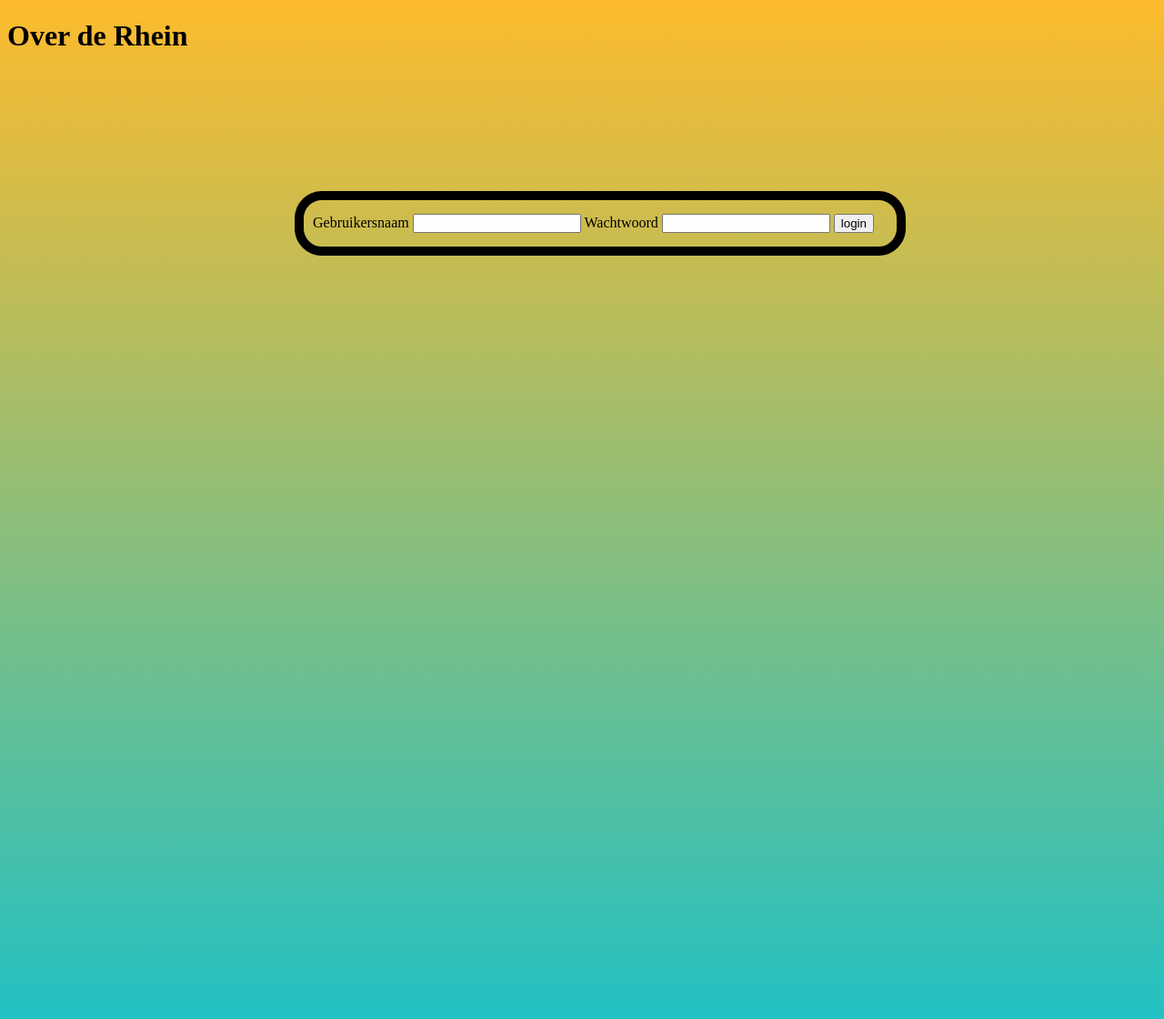
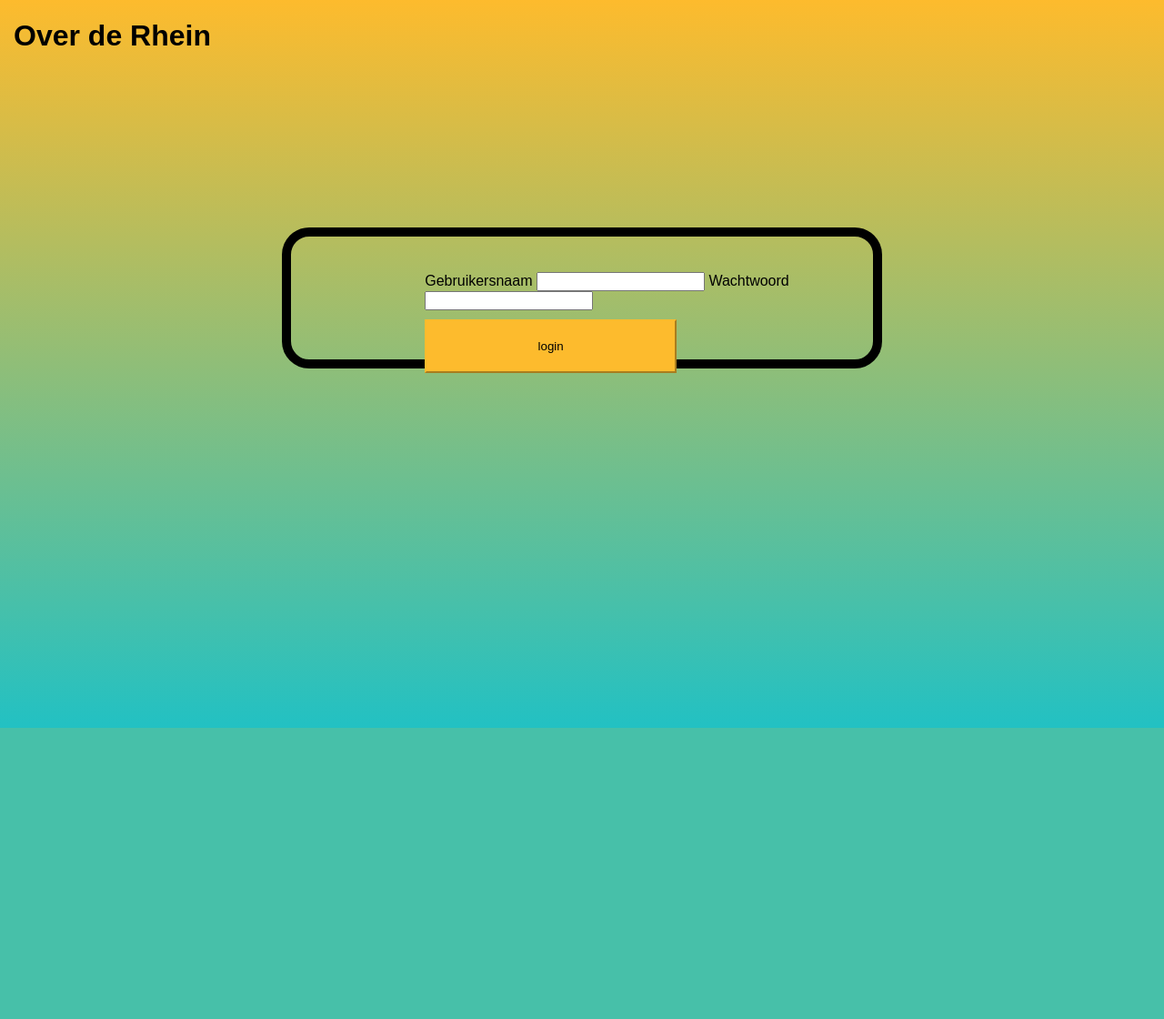
Before and after one commit to CaseyKruijer/rhein, a PHP site: page /php/login.php in a window 1280 px wide. Shown: the whole page at 91% size. After the commit the page ends 800 px from the top, so only its background shows below. Run offline with PHP 8.4, Linux system fonts and the light colour scheme.

Commit message:
bijna klaar

```diff
--- a/css/main.css
+++ b/css/main.css
@@ -1,18 +1,30 @@
-html{
-    background: rgb(34,193,195);
-    background: linear-gradient(0deg, rgba(34,193,195,1) 0%, rgba(253,187,45,1) 100%);
-    background-size: cover;
-    background-repeat: no-repeat;
+/*gloabl style*/
+html, body{
+    width: 100%;
+    height: 100%;
+
 
     margin: 0;
     padding: 0;
 
-    width: 100vw;
-    height: 140vh;
+    top: 0;
+    left: 0;
+
+    overflow: hidden;
+    font-family: 'Noto Sans JP', sans-serif;
+
+    background: rgb(34,193,195);
+    background: linear-gradient(0deg, rgba(34,193,195,1) 0%, rgba(253,187,45,1) 100%);
 }
 
-.logo{
-    margin-bottom: 30px;
+
+tabel {
+    float: left;
+    padding-right: 1%;
+}
+
+tabel:last-child{
+    float: none;
 }
 
 a{
@@ -20,7 +32,17 @@ a{
     text-decoration: none;
 }
 
+h2{
+    padding-left: 50%;
+}
+
+form.login{
+    margin-left: 23%;
+}
+
+/*navigatie*/
 .topnav{
+    padding-left: 15px;
     letter-spacing: 1.5px;
     font-size: 20px;
     margin-bottom: 20px;
@@ -47,42 +69,42 @@ a{
     color: #FFFF00;
 }
 
+/*boxxen*/
+
 .box{
-    padding: 15px 10px;
+    height: 12%;
     width: 50%;
-    margin-left: 25%;
-    margin-top: 12%;
+    margin-top: 15%;
+    margin-left: auto;
+    margin-right: auto;
+    padding-top: 3%;
     border: 10px solid #000;
     border-radius: 30px;
 }
 
 .kabelbox{
-    width: 96vw;
-    height: 45vh;
+    padding-left: 15px;
+    margin-left: 15px;
+    width: 97%;
     border: solid 10px #000;
+    border-radius: 30px;
 }
 
 .gegevensbox{
-    width: 96vw;
-    height: 55vh;
+    padding-left: 15px;
+    margin-left: 15px;
+    width: 97%;
     border: solid 10px #000;
+    border-radius: 30px;
 
-}
-
-.index_box{
-    float: left;
-    width: 18vw;
-}
-
-.boxgegevensindex{
-    float: left;
-    width: 18vw;
 }
 
 .testbox{
     border: 10px solid #000;
     border-radius: 20px;
     padding: 5px;
+    width: 97%;
+    margin-left: 15px;
 }
 
 .loginbox{
@@ -94,11 +116,27 @@ a{
     border-radius: 30px;
 }
 
-.left{
+.kabelbox table{
     float: left;
-    padding-left: 1vw;
 }
 
-h2{
-    padding-left: 48vw;
+/*buttons*/
+
+button.loginbtn{
+    width: 56.2%;
+    background-color: #FDBB2D;
+    border-color: #FDBB2D;
+    padding: 20px;
+    margin-top: 2%;
 }
+
+.loginbtn:hover{
+    background-color: #22C1C3;
+    border-color: #22C1C3;
+}
+
+/*eigen style*/
+.logo{
+    padding-left: 15px;
+    margin-bottom: 30px;
+}
--- a/php/gegevens.php
+++ b/php/gegevens.php
@@ -1,3 +1,6 @@
+<?php
+   include($_SERVER['DOCUMENT_ROOT']."/rhein/php/bin/session.php");
+?>
 <!DOCTYPE html>
 <html>
     <head>
--- a/php/insert.php
+++ b/php/insert.php
@@ -1,4 +1,5 @@
 <?php
+include($_SERVER['DOCUMENT_ROOT']."/rhein/php/bin/session.php");
 /* Attempt MySQL server connection. Assuming you are running MySQL
 server with default setting (user 'root' with no password) */
 $link = mysqli_connect("localhost", "root", "", "rhein");
--- a/php/insertgegevens.php
+++ b/php/insertgegevens.php
@@ -1,4 +1,5 @@
 <?php
+include($_SERVER['DOCUMENT_ROOT']."/rhein/php/bin/session.php");
 /* Attempt MySQL server connection. Assuming you are running MySQL
 server with default setting (user 'root' with no password) */
 $link = mysqli_connect("localhost", "root", "", "rhein");
--- a/php/insertkeuring.php
+++ b/php/insertkeuring.php
@@ -1,4 +1,5 @@
 <?php
+include($_SERVER['DOCUMENT_ROOT']."/rhein/php/bin/session.php");
 /* Attempt MySQL server connection. Assuming you are running MySQL
 server with default setting (user 'root' with no password) */
 $link = mysqli_connect("localhost", "root", "", "rhein");
--- a/php/keuring.php
+++ b/php/keuring.php
@@ -1,3 +1,4 @@
+<?php include($_SERVER['DOCUMENT_ROOT']."/rhein/php/bin/session.php"); ?>
 <!DOCTYPE html>
 <html>
     <head>
--- a/php/login.php
+++ b/php/login.php
@@ -1,6 +1,3 @@
-<?php
-session_start();
-?>
 <!DOCTYPE html>
 <html>
     <head>
@@ -10,12 +7,13 @@ session_start();
     <body>
         <h1 class="logo">Over de Rhein</h1>
         <div class="box">
-            <form action="validation.php" method="post">
+            <form action="validation.php" method="post" class="login">
                 <label>Gebruikersnaam</label>
                 <input type="text" name="user" required>
                 <label>Wachtwoord</laebl>
-                <input type="password" name="password" required>
-                <button type="submit">login</button>
+                <input type="password" name="password" required><br>
+                <radio>
+                <button type="submit" class="loginbtn">login</button>
             </form>
         </div>
     </body>
--- a/php/registartie.php
+++ b/php/registartie.php
@@ -1,3 +1,4 @@
+<?php include($_SERVER['DOCUMENT_ROOT']."/rhein/php/bin/session.php"); ?>
 <!DOCTYPE html>
 <html>
     <head>
@@ -13,13 +14,13 @@
             <a href="keuring.php" class="navtext">hijskraan keuring</a>
             <a href="registratie.php" class="navtext active">registratie</a>
         </div>
-        <div class="box">
+        <div class="loginbox">
             <form action="registervalidation.php" method="post">
                 <label>Gebruikersnaam</label>
                 <input type="text" name="user" required>
                 <label>Wachtwoord</laebl>
                 <input type="password" name="password" required>
-                <button type="submit">login</button>
+                <button type="submit" class="registreerbtn">registreer</button>
             </form>
         </div>
     </body>
--- a/php/registervalidation.php
+++ b/php/registervalidation.php
@@ -1,4 +1,6 @@
 <?php
+
+include($_SERVER['DOCUMENT_ROOT']."/rhein/php/bin/session.php");
 
 session_start();
 header('location:registartie.php');
--- a/php/test.php
+++ b/php/test.php
@@ -1,3 +1,4 @@
+<?php include($_SERVER['DOCUMENT_ROOT']."/rhein/php/bin/session.php"); ?>
 <!DOCTYPE html>
 <html>
     <head>
```
Also changed, not shown: php/index.php (+5 -10 lines), php/logout.php (+4 -3 lines), php/validation.php (+18 -15 lines), 2 other files.
